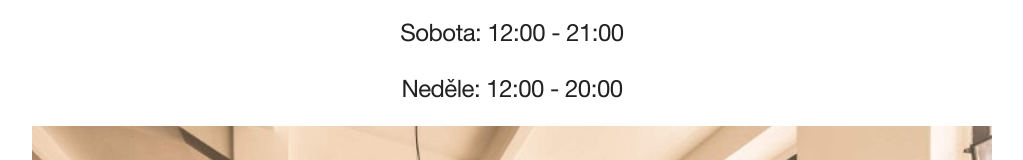
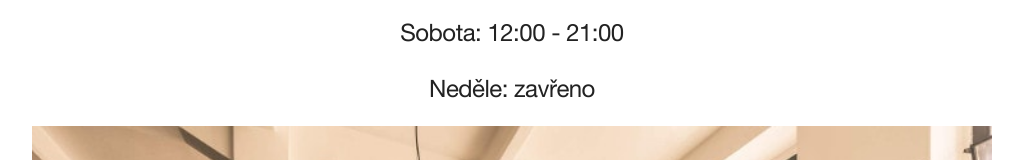
Before and after one commit to ParalelniPolis/bitcoincoffeeweb, a website: page index.html in a window 1280 px wide. Shown: the part 723-883 px from the top of the page, without its empty margins (128-1151 px from the left). Drawn offline with Linux system fonts and the light colour scheme; files that its build step writes are made by us from their sources; files whose address does not match are found by name.

Commit message:
Opening hours update

```diff
--- a/index.html
+++ b/index.html
@@ -77,7 +77,7 @@
             <div class="row text-center">
               <h5 class="trn" data-trn-key="Week">Pondělí až pátek: 8:00 - 20:00</h5>
               <h5 class="trn" data-trn-key="Saturday">Sobota: 12:00 - 21:00</h5>
-			  <h5 class="trn" data-trn-key="Sunday">Neděle: 12:00 - 20:00</h5>
+			  <h5 class="trn" data-trn-key="Sunday">Neděle: zavřeno</h5>
             </div>
         </section>
 
--- a/js/application.js
+++ b/js/application.js
@@ -146,8 +146,8 @@ $(document).ready(function() {
             en: "Saturday: 12:00 - 21:00"
         },
 		"Sunday": {
-            cz: "Neděle: 12:00 - 20:00",
-            en: "Sunday: 12:00 - 20:00"
+            cz: "Neděle: zavřeno",
+            en: "Sunday: Closed"
         },
         "Made": {
             cz: "Vyrobeno díky",
```
Also changed, not shown: dist/application.js.
